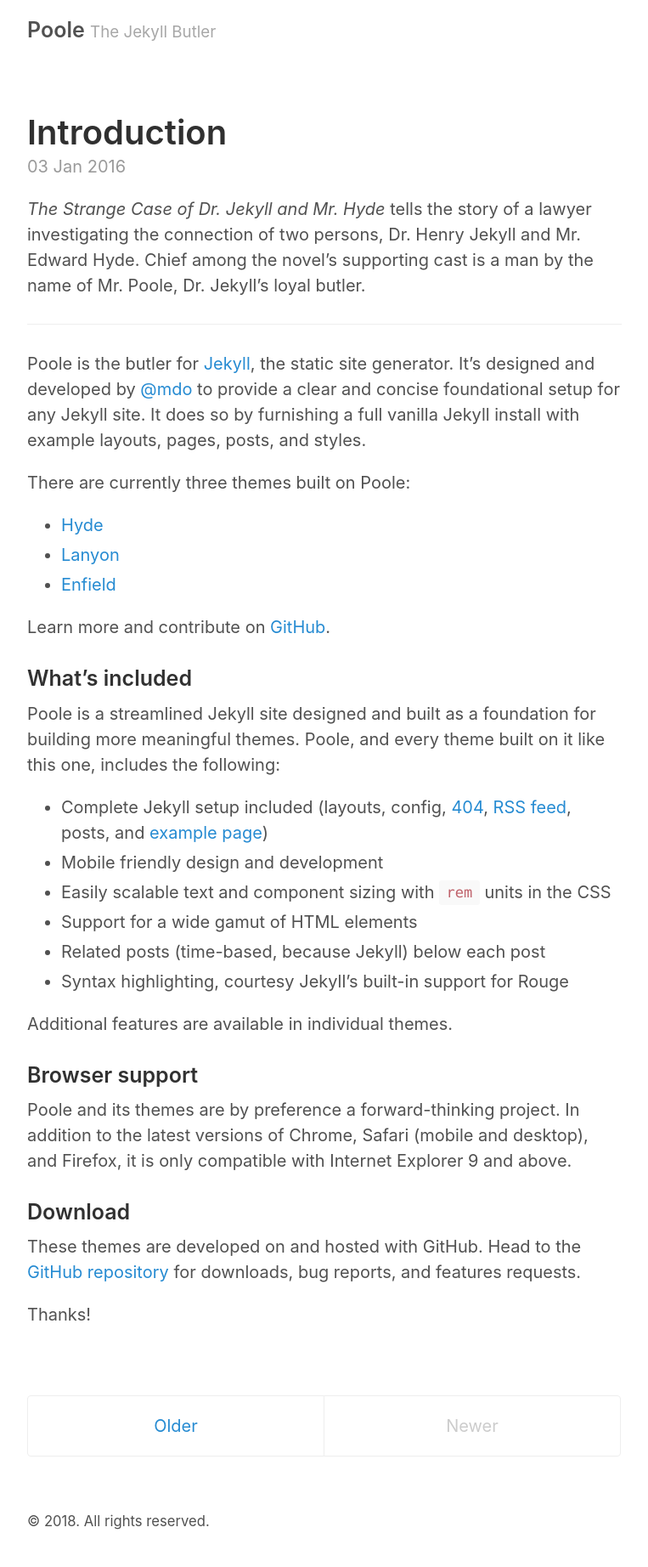
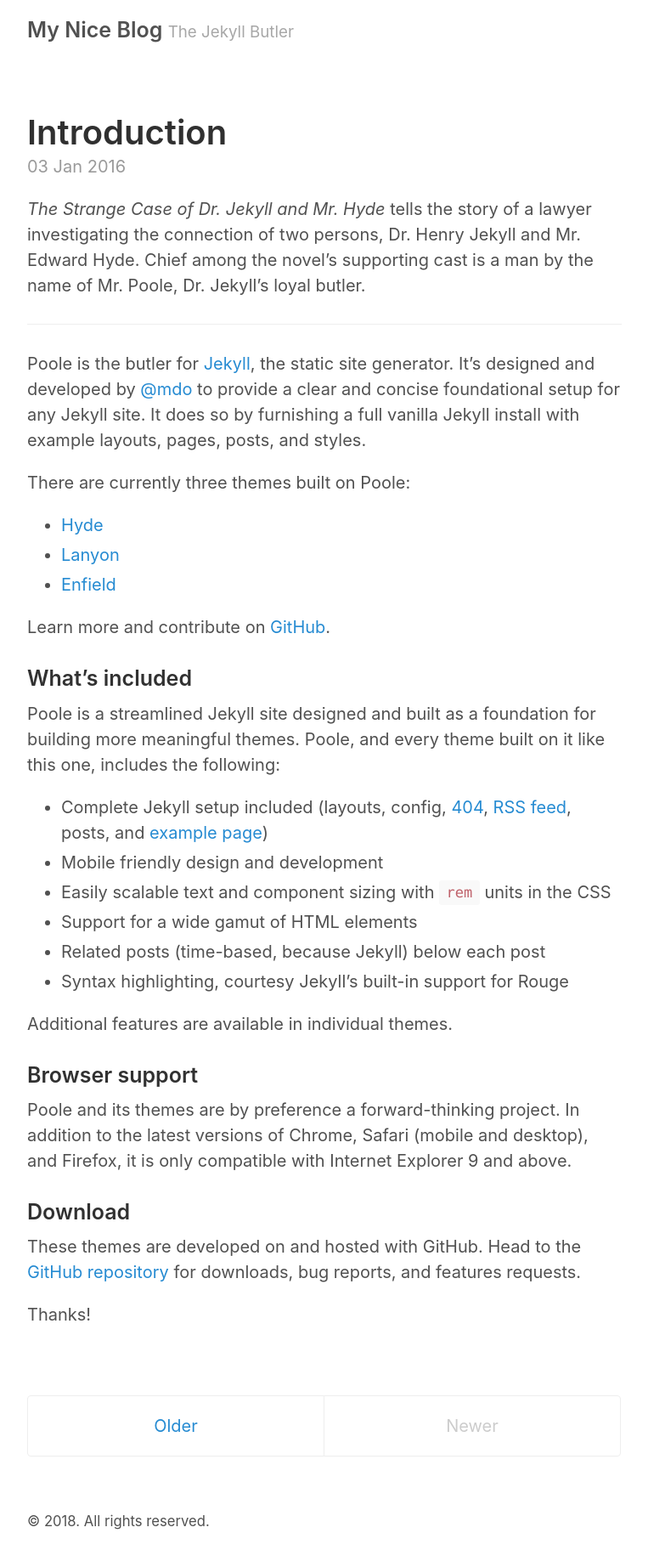
Before and after one commit to mirigmirig/blog, a Jekyll site: the page built from index.html, in a window 1280 px wide. Shown: the whole page at 85% size, without its empty margins (258-1021 px from the left). Built offline with Jekyll 4.4.1, drawn with Linux system fonts in a browser that asks for light colours; the list of posts is cut into pages by our own code.

Commit message:
_config.yml configuration

```diff
--- a/_config.yml
+++ b/_config.yml
@@ -2,11 +2,11 @@
 permalink:           pretty
 
 # Setup
-title:               Poole
+title:               My Nice Blog
 tagline:             The Jekyll Butler
-url:                 http://getpoole.com
+url:                 https://mirigmirig.github.io
 paginate:            1
-baseurl:             ""
+baseurl:             /blog
 
 # Assets
 #
```
